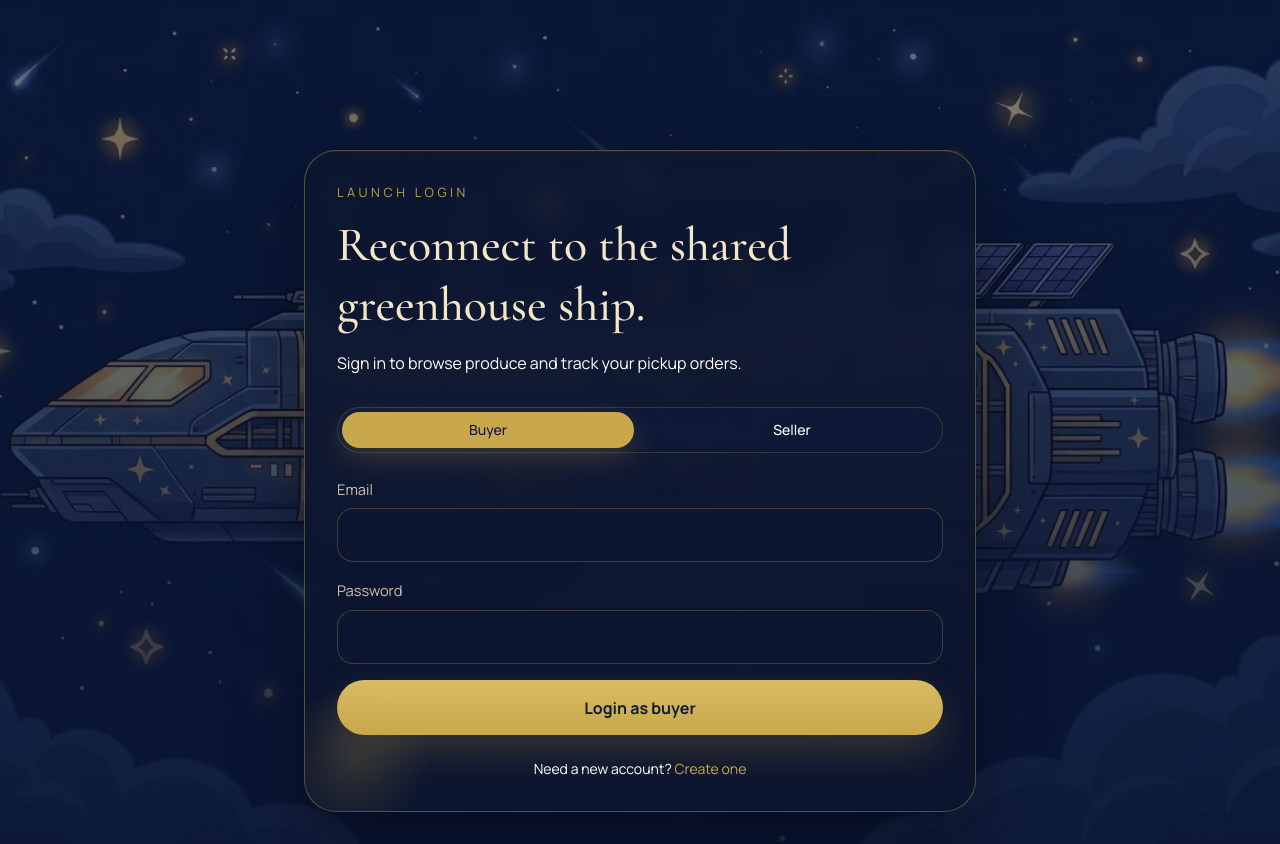
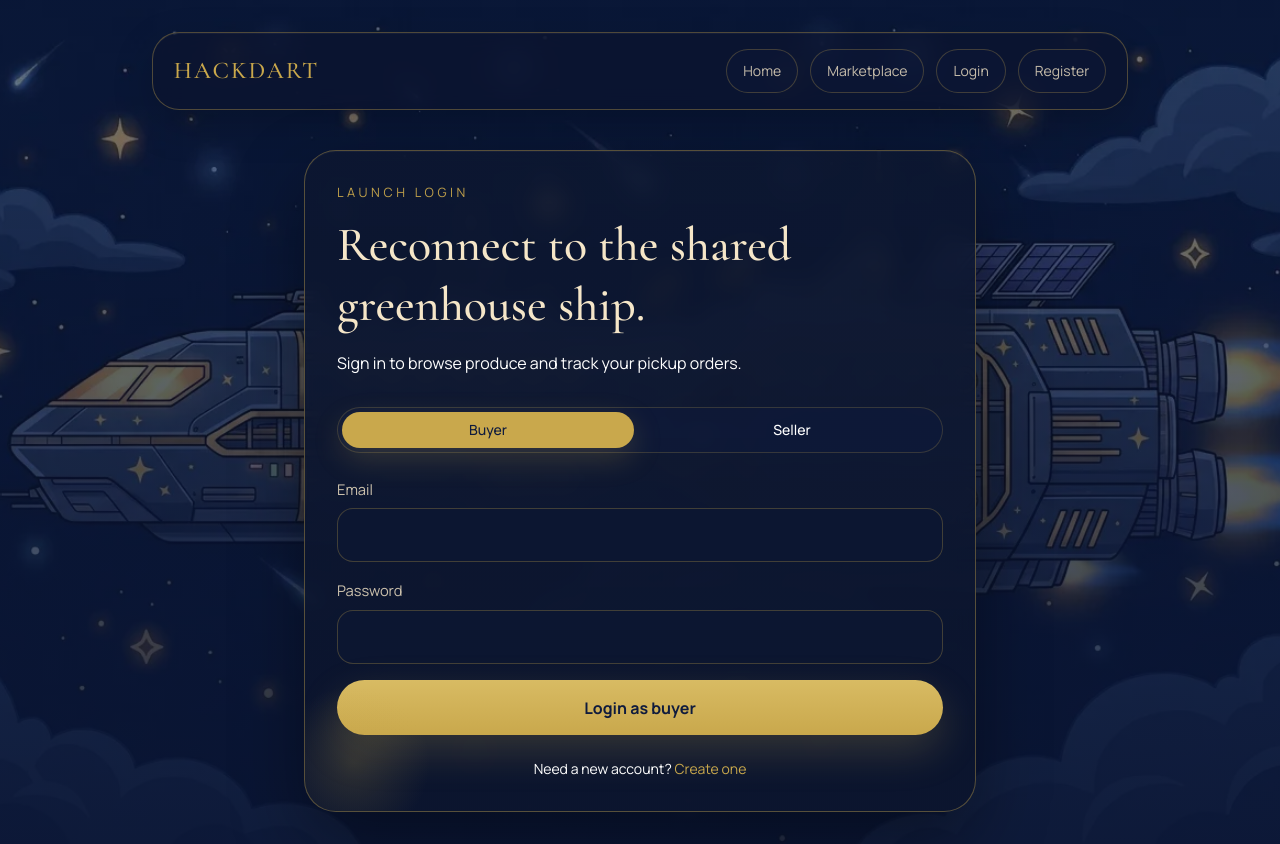
Before and after one commit to iso-sejun/hackdart, a Next.js app in the folder frontend/: page /login in a window 1280 px wide. Built offline with nearby package versions, Linux system fonts and the light colour scheme; no server answers.

Commit message:
fixed issue where header not showing up on login page

```diff
--- a/frontend/src/components/AppShell.js
+++ b/frontend/src/components/AppShell.js
@@ -16,6 +16,7 @@ export default function AppShell({ children, compact = false, variant = 'default
           : 'bg-space';
 
   const isGoldNav = ['marketplace', 'login', 'register', 'home', 'mission', 'why-us'].includes(variant);
+  const isAuthVariant = ['login', 'register'].includes(variant);
 
   return (
     <main className={`min-h-screen text-white ${shellClass}`}>
@@ -31,11 +32,11 @@ export default function AppShell({ children, compact = false, variant = 'default
         <div className={`story-backdrop story-backdrop--${variant}`} aria-hidden="true" />
       ) : null}
 
-      <div className={`mx-auto px-6 py-8 ${compact ? 'max-w-5xl' : 'max-w-7xl'}`}>
+      <div className={`relative z-[1] mx-auto px-6 py-8 ${compact ? 'max-w-5xl' : 'max-w-7xl'}`}>
         <header
           className={`mb-10 flex flex-wrap items-center justify-between gap-4 ${
             isGoldNav ? 'market-nav-shell' : ''
-          }`}
+          } ${isAuthVariant ? 'auth-shell-header' : ''}`}
         >
           <Link
             href="/"
--- a/frontend/styles/globals.css
+++ b/frontend/styles/globals.css
@@ -847,6 +847,15 @@
     box-shadow: inset 0 1px 0 rgba(255, 255, 255, 0.04);
   }
 
+  .auth-shell-header {
+    position: relative;
+    background: rgba(12, 20, 46, 0.68);
+    backdrop-filter: blur(12px);
+    box-shadow:
+      0 14px 40px rgba(0, 0, 0, 0.18),
+      inset 0 1px 0 rgba(255, 255, 255, 0.04);
+  }
+
   .home-sidecard {
     border: 1px solid rgba(201, 168, 76, 0.22);
     border-radius: 1.2rem;
```
